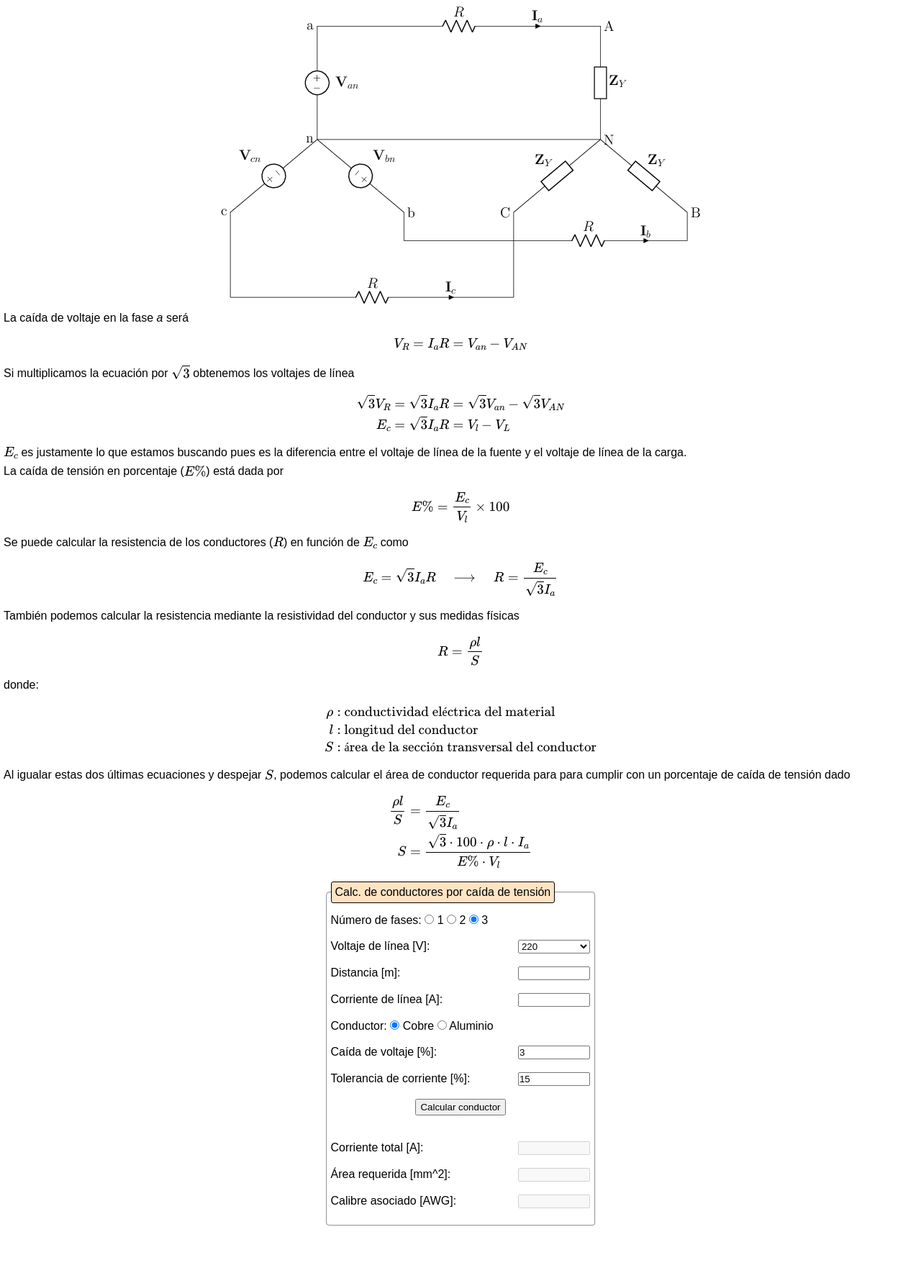
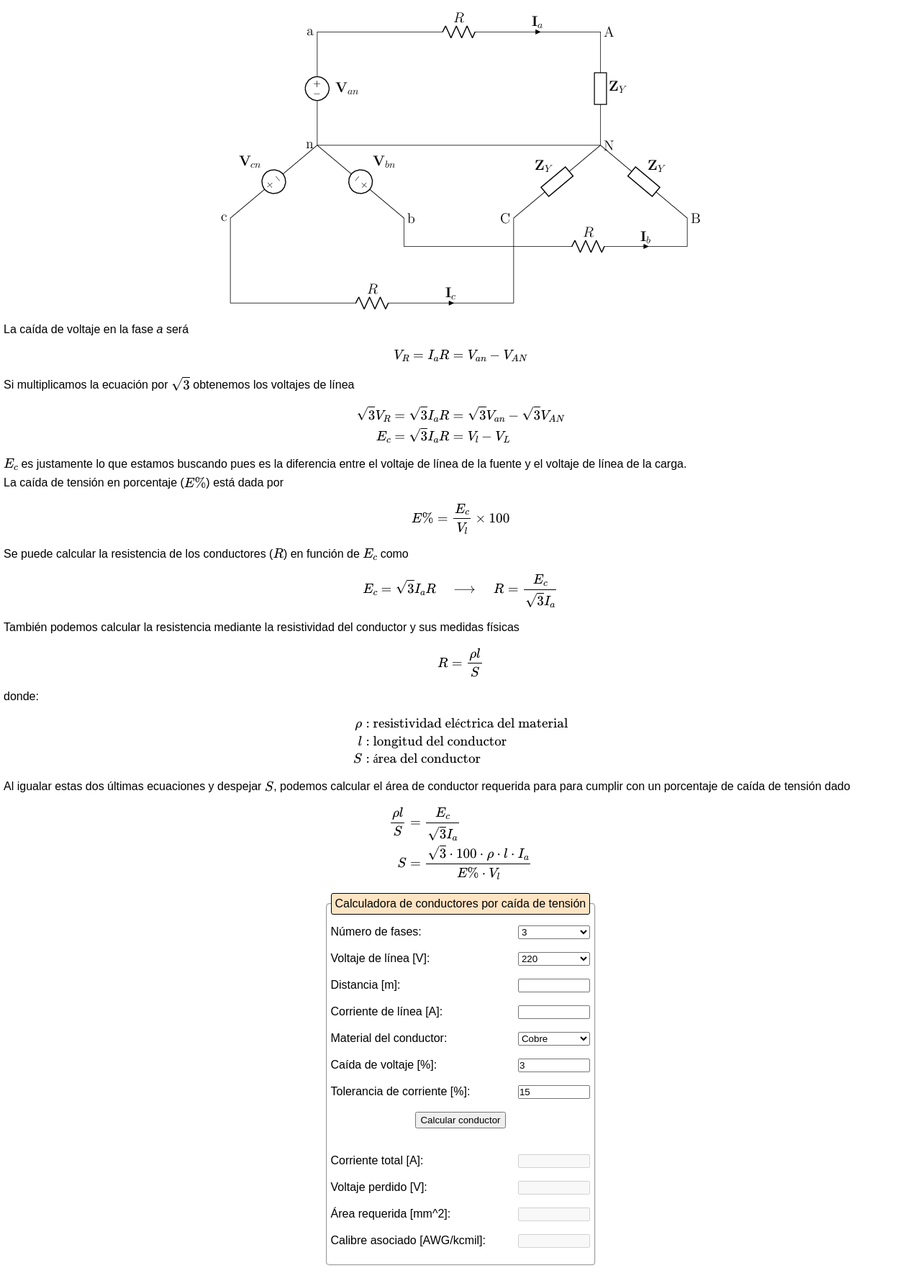
Before and after one commit to SamuelSamsMA/Antologia_de_ingenieria, a plain HTML site: page caida_de_tension.html in a window 1280 px wide. Shown: the part 171-1940 px from the top of the page at 72% size. Before the commit the page ends 1885 px from the top, so only its background shows below. Drawn offline with nearby package versions, Linux system fonts and the light colour scheme.

Commit message:
Añade el post de finales de carrera
También modifica un poco la estructura del formulario de caída de tensión para organizar mejor todos los elementos

```diff
--- a/JS_code/caida_de_tension.js
+++ b/JS_code/caida_de_tension.js
@@ -27,6 +27,9 @@ function calc_conductor(data) {
     let corriente_total = (Number(corriente) * (100 + Number(tolerancia))) / 100;
     document.getElementById("corrienteT").value = corriente_total;
 
+    let voltaje_perdido = (caida * v_linea) / 100;
+    document.getElementById("volt_caida").value = voltaje_perdido;
+
     let area_conductor = (constante * 100 * resistividad * distancia * corriente_total) / (caida * v_linea);
     document.getElementById("area_conductor").value = area_conductor;
 
@@ -36,21 +39,18 @@ function calc_conductor(data) {
 
 
 function cambioFases() {
-    let radios = document.getElementsByName("n_fases");
-    let select = document.getElementById("volt_linea");
+    const fases = document.getElementById("nfases");
+    const select = document.getElementById("volt_linea");
+    const opcion = fases.options[fases.selectedIndex];
 
-    for (let i in radios)
-    {
-        if (radios[i].checked)
-        { // Encontró el radio seleccionado
-            if (radios[i].value == "1")
+    if (opcion.value == "1")
     {
         select.options[0].disabled = false;
         select.options[1].disabled = true;
         select.options[2].disabled = true;
         select.value = "127";
     }
-            else if (radios[i].value == "2" || radios[i].value == "3")
+    else if (opcion.value == "2" || opcion.value == "3")
     {
         select.options[0].disabled = true;
         select.options[1].disabled = false;
@@ -58,5 +58,3 @@ function cambioFases() {
         select.value = "220";
     }
 }
-    }
-}
--- a/caida_de_tension.html
+++ b/caida_de_tension.html
@@ -47,9 +47,9 @@
         \[ R = \frac{\rho l}{S} \]
         <p>donde:</p>
         \begin{align*}
-            \rho: &\textrm{ conductividad eléctrica del material} \\
+            \rho: &\textrm{ resistividad eléctrica del material} \\
             l: &\textrm{ longitud del conductor} \\
-            S: &\textrm{  área de la sección transversal del conductor}
+            S: &\textrm{  área del conductor}
         \end{align*}
         <p>Al igualar estas dos últimas ecuaciones y despejar \(S\), podemos calcular el área de conductor requerida para
         para cumplir con un porcentaje de caída de tensión dado</p>
@@ -60,14 +60,14 @@
 
         <form id="caida-form">
         <fieldset>
-            <legend>Calc. de conductores por caída de tensión</legend>
-            <span>Número de fases:</span>
-            <input type="radio" id="monofase" name="n_fases" value="1" onchange="cambioFases()">
-            <label for="monofase">1</label>
-            <input type="radio" id="bifase" name="n_fases" value="2" onchange="cambioFases()">
-            <label for="bifase">2</label>
-            <input type="radio" id="trifase" name="n_fases" value="3" checked onchange="cambioFases()">
-            <label for="trifase">3</label><br><br>
+            <legend>Calculadora de conductores por caída de tensión</legend>
+
+            <label for="nfases" class="justificar_etiqueta">Número de fases:</label>
+            <select name="n_fases" id="nfases" onchange="cambioFases()">
+                <option value="1">1</option>
+                <option value="2">2</option>
+                <option value="3" selected>3</option>
+            </select><br><br>
 
             <label for="volt_linea" class="justificar_etiqueta">Voltaje de línea [V]:</label>
             <select name="v_linea" id="volt_linea">
@@ -82,11 +82,11 @@
             <label for="intens" class="justificar_etiqueta">Corriente de línea [A]:</label>
             <input type="number" id="intens" name="corriente" min="0" required><br><br>
 
-            <span>Conductor:</span>
-            <input type="radio" id="cobre" name="resistividad" value="0.02" checked>
-            <label for="cobre">Cobre</label>
-            <input type="radio" id="aluminio" name="resistividad" value="0.03">
-            <label for="aluminio">Aluminio</label><br><br>
+            <label for="material" class="justificar_etiqueta">Material del conductor:</label>
+            <select name="resistividad" id="material">
+                <option value="0.018" selected>Cobre</option>
+                <option value="0.029">Aluminio</option>
+            </select><br><br>
 
             <label for="porcen" class="justificar_etiqueta">Caída de voltaje [%]:</label>
             <input type="number" id="porcen" name="caida" min="0" max="100" value="3" required><br><br>
@@ -99,10 +99,13 @@
             <label for="corrienteT" class="justificar_etiqueta">Corriente total [A]:</label>
             <input type="number" id="corrienteT" disabled><br><br>
 
+            <label for="volt_caida" class="justificar_etiqueta">Voltaje perdido [V]:</label>
+            <input type="text" id="volt_caida" disabled><br><br>
+
             <label for="area_conductor" class="justificar_etiqueta">Área requerida [mm^2]:</label>
             <input type="text" id="area_conductor" disabled><br><br>
 
-            <label for="calibre_conductor" class="justificar_etiqueta">Calibre asociado [AWG]:</label>
+            <label for="calibre_conductor" class="justificar_etiqueta">Calibre asociado [AWG/kcmil]:</label>
             <input type="text" id="calibre_conductor" disabled><br><br>
         </fieldset>
         </form>
--- a/estilos-post.css
+++ b/estilos-post.css
@@ -111,11 +111,19 @@ form .justificar_etiqueta {
 /* Imágenes */
 .contenedor-imagen {
     max-width: fit-content;
-    margin: var(--espacio-vertical) auto;
+    margin: 15px auto;
 }
 
 .contenedor-imagen img {
     width: 100%;
+}
+
+.contenedor-imagen figcaption {
+    font-size: 80%;
+    padding-left: 10px;
+    margin-top: 5px;
+    margin-bottom: 12px;
+    color: gray;
 }
 
 @media (max-width:400px) {
--- /dev/null
+++ b/finales_de_carrera.html
@@ -0,0 +1,46 @@
+<!DOCTYPE html>
+<html lang="en">
+<head>
+    <meta charset="UTF-8">
+    <meta http-equiv="X-UA-Compatible" content="IE=edge">
+    <meta name="viewport" content="width=device-width, initial-scale=1.0">
+    <link rel="stylesheet" href="./estilos-post.css">
+    <title>Finales de carrera</title>
+</head>
+<body>
+    <header>
+        <h1 class="titulo-pagina">Sensores de final de carrera</h1>
+        <nav>
+            <ul class="nav">
+                <li>
+                    <a href="./index.html">Inicio</a>
+                </li>
+            </ul>
+        </nav>
+    </header>
+    <main>
+        <section>
+            <h2>Final de carrera para motorreductor de ventana</h2>
+            <p>A continuación se muestran fotografías de dos modelos similares de sensores final de carrera
+            especiales para motorreductores de ventanas de invernaderos tecnificados. </p>
+            <figure class="contenedor-imagen">
+                <img src="./pictures/final de carrera - ACOM.jpg" alt="Final de carrera marca ACOM">
+                <figcaption>Final de carrera marca ACOM Agrocomponentes</figcaption>
+            </figure>
+            <figure class="contenedor-imagen">
+                <img src="./pictures/final de carrera - DeGier.jpg" alt="Final de carrera marca DeGier">
+                <figcaption>Final de carrera marca DeGier</figcaption>
+            </figure>
+            <p>El diagrama de conexión interno es el mismo para ambos modelos. Básicamente son dos limit switch por
+            posición (uno de trabajo y uno de seguridad).</p>
+            <figure class="contenedor-imagen">
+                <img src="./pictures/diagrama de conexion DeGier.png" alt="Diagrama de conexiones de limit switch marca DeGier">
+            </figure>
+            <p>Un ejemplo de conexión a tres hilos podría ser como se muestra a continuación</p>
+            <figure class="contenedor-imagen">
+                <img src="./pictures/ejemplo conexion DeGier.png" alt="Ejemplo de conexion de limit switch a tres hilos">
+            </figure>
+        </section>
+    </main>
+</body>
+</html>
```
Also changed, not shown: index.html (+3 -0 lines), pictures/diagrama de conexion DeGier.png (added), pictures/ejemplo conexion DeGier.png (added), pictures/final de carrera - ACOM.jpg (added), pictures/final de carrera - DeGier.jpg (added), 1 other file. Lines whose indentation alone changed are shown as unchanged.
